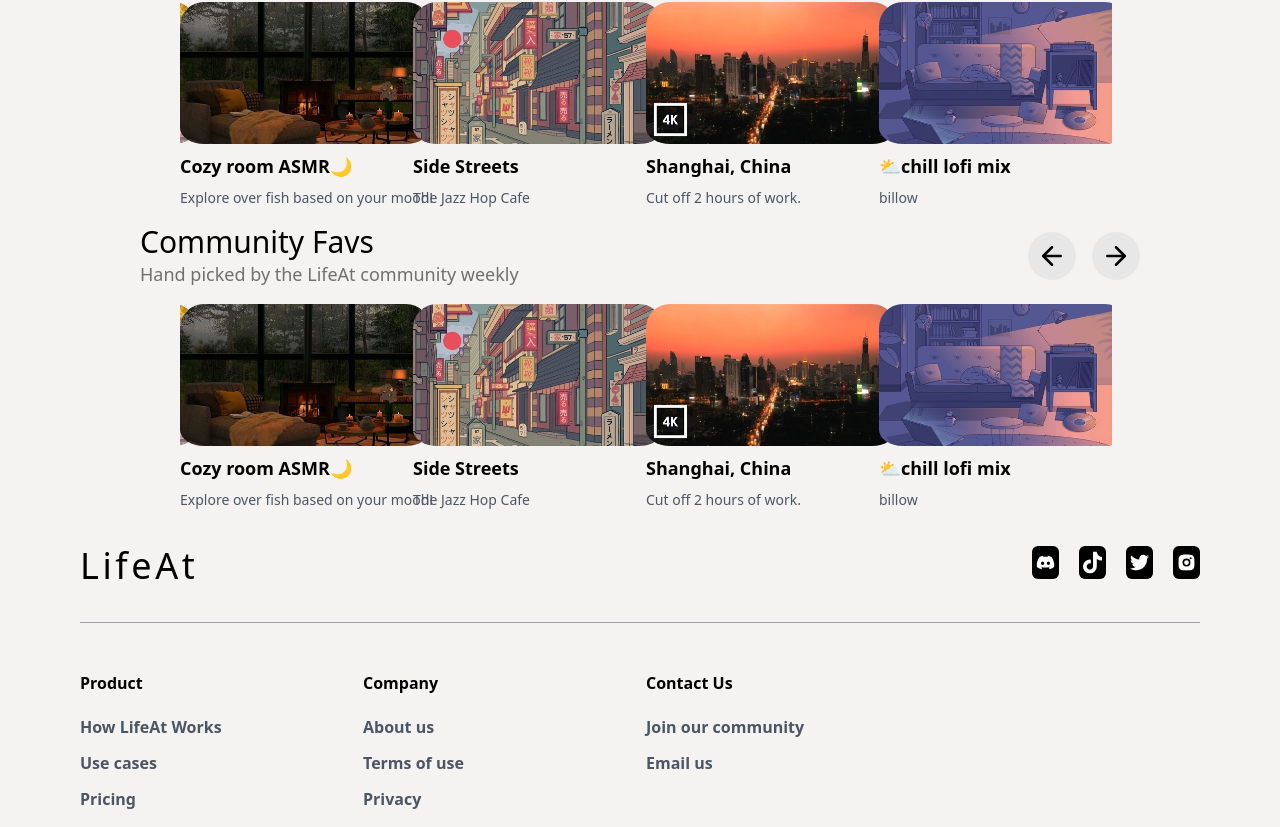
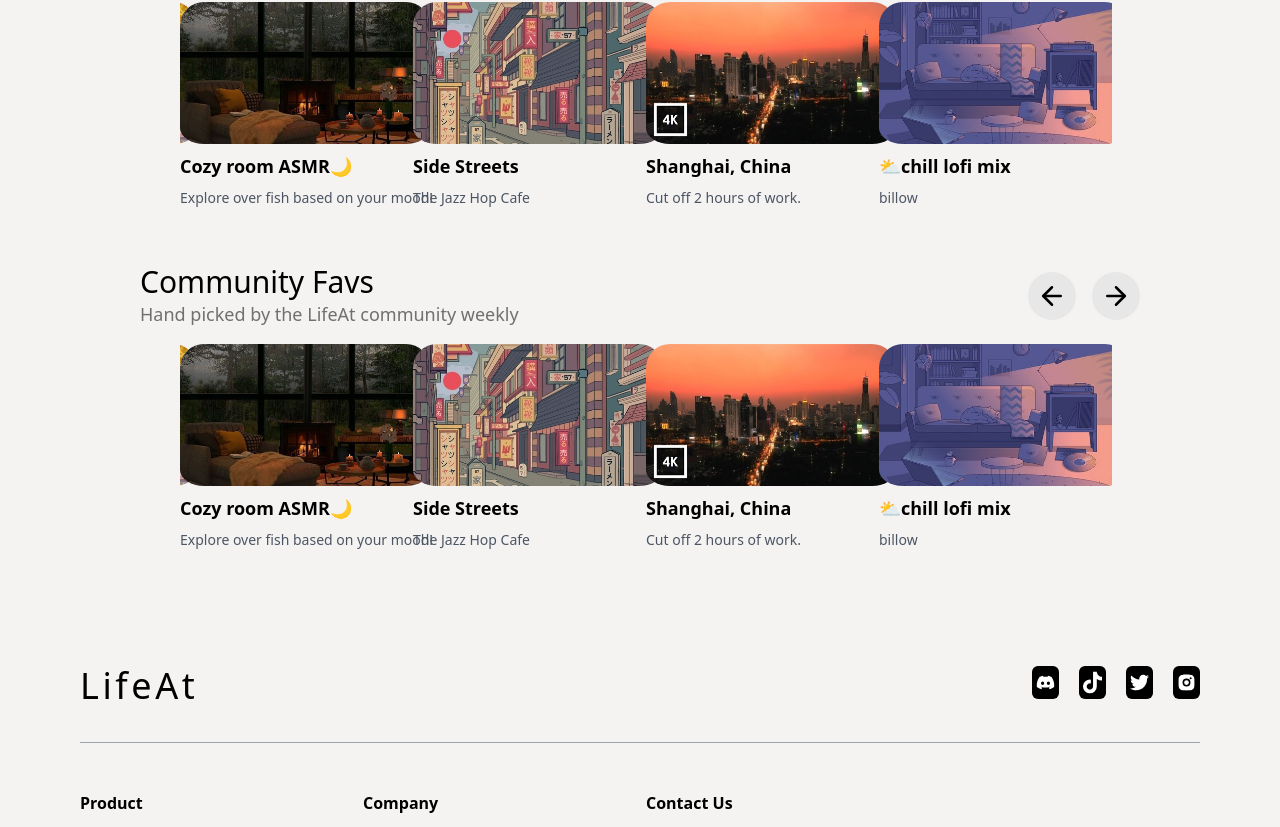
Before and after one commit to phamvietnguyenduy/lifeat, a React (Create React App) app: page /howlifeatwork in a window 1280 px wide. Shown: the part 5150-5977 px from the top of the page. Built offline with nearby package versions, Linux system fonts and the light colour scheme.

Commit message:
mb-10 pb-10

```diff
--- a/src/pages/Howwork/Howwork.jsx
+++ b/src/pages/Howwork/Howwork.jsx
@@ -253,7 +253,7 @@
       <div>
         <SpaceSlide slide={Slide1} headTit={"New Space"} />
       </div>
-      <div>
+      <div className="pb-10">
         <SpaceSlide
           slide={Slide1}
           headTit={"Community Favs"}
--- a/src/pages/Howwork/SpaceSlide.jsx
+++ b/src/pages/Howwork/SpaceSlide.jsx
@@ -11,7 +11,7 @@
   const navigationPrevRef = useRef(null);
   const navigationNextRef = useRef(null);
   return (
-    <div className="flex flex-col flex-col-reverse lg:px-32">
+    <div className="flex flex-col flex-col-reverse lg:px-32 mb-10">
       <div className="ml-3 lg:px-10">
         <Swiper
           className="mySwiper"
```
